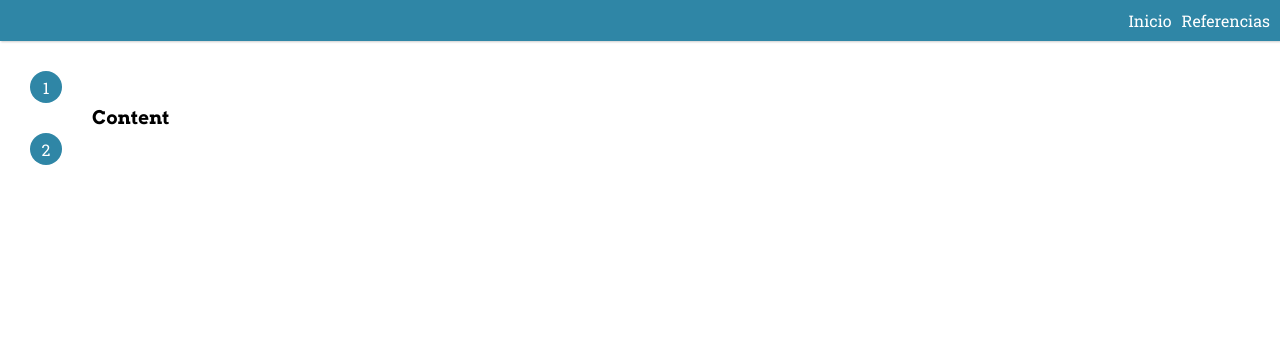
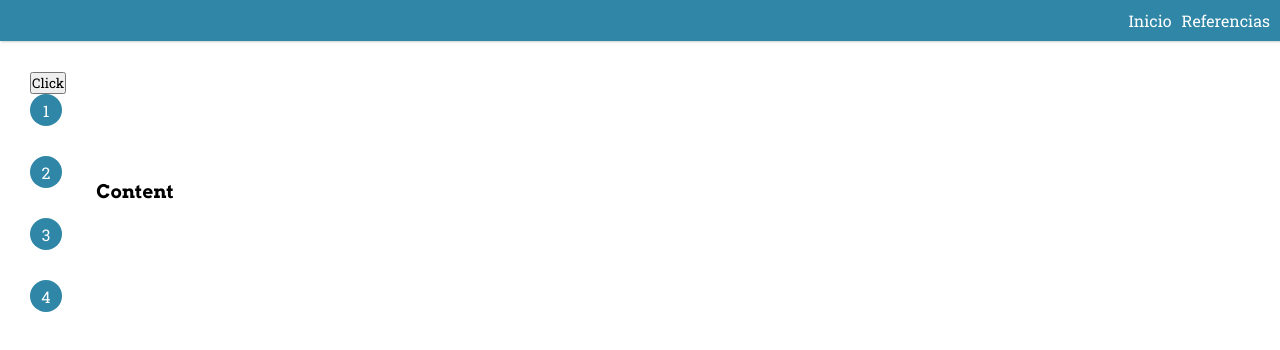
Before and after one commit to jaalorsa517/thecell, a Vue app: page / in a window 1280 px wide. Shown: the top 350 px of the page. Built offline with nearby package versions, Linux system fonts and the light colour scheme.

Commit message:
navigator maquetado

```diff
--- a/src/components/cItem.vue
+++ b/src/components/cItem.vue
@@ -1,8 +1,9 @@
 <template>
   <div class="item">
-    <a>
+    <div class="item__content">
       {{ id }}
-    </a>
+      <div class="item__bar" v-if="showBar"></div>
+    </div>
   </div>
 </template>
 
@@ -18,8 +19,51 @@ export default {
       type: Number,
       required: true,
     },
+    showBar: Boolean,
   },
 };
 </script>
 
-<style></style>
+<style lang="scss">
+.item {
+  &__content {
+    position: relative;
+  }
+  &__bar {
+    height: $spacing;
+    width: $len;
+    background-color: $fourth_color;
+    position: absolute;
+    top: $len / 5;
+    left: $len / 1.7;
+    animation: slideInLeftX 1s;
+  }
+  @media screen and (min-width: 768px) {
+    &__bar {
+      width: $spacing;
+      height: $len;
+      top: $len / 1.25;
+      left: -$len/15;
+      animation-name: slideInLeftY;
+    }
+  }
+}
+@keyframes slideInLeftX {
+  from {
+    width: 0;
+  }
+
+  to {
+    width: $len;
+  }
+}
+@keyframes slideInLeftY {
+  from {
+    height: 0;
+  }
+
+  to {
+    height: $len;
+  }
+}
+</style>
--- a/src/components/cNavigation.vue
+++ b/src/components/cNavigation.vue
@@ -1,8 +1,9 @@
 <template>
   <section class="navigation">
+    <button @click="onClick">Click</button>
     <ul class="navigation__items">
       <li class="navigation__item" v-for="(content, index) in contents" :key="index">
-        <cItem :item="content" :id="index + 1" />
+        <cItem :item="content" :id="index + 1" :showBar="a[index]" />
       </li>
     </ul>
   </section>
@@ -15,6 +16,19 @@ export default {
   name: "cNavigation",
   components: {
     cItem,
+  },
+  data() {
+    return {
+      n: 0,
+      a: [false, false, false, false],
+    };
+  },
+  methods: {
+    onClick() {
+      this.a.splice(this.n, 1, true);
+      console.log(this.a);
+      this.n++;
+    },
   },
 };
 </script>
@@ -30,14 +44,12 @@ export default {
   }
   &__item {
     @include Flex(row, center);
-    width: $spacing * 3.2;
-    height: $spacing * 3.2;
+    width: $len;
+    height: $len;
     color: white;
     background-color: $primary-color;
     border-radius: 100%;
     cursor: pointer;
-    &:hover {
-    }
   }
   @media screen and (min-width: 768px) {
     &__items {
--- a/src/mixins/contentMixin.js
+++ b/src/mixins/contentMixin.js
@@ -10,6 +10,14 @@ export default {
           title: "",
           content: "",
         },
+        {
+          title: "",
+          content: "",
+        },
+        {
+          title: "",
+          content: "",
+        },
       ],
     };
   },
--- a/src/styles/vars.scss
+++ b/src/styles/vars.scss
@@ -4,3 +4,4 @@ $third_color: #2fdd92;
 $fourth_color: #f2f013;
 
 $spacing: 10px;
+$len: $spacing * 3.2;
```
